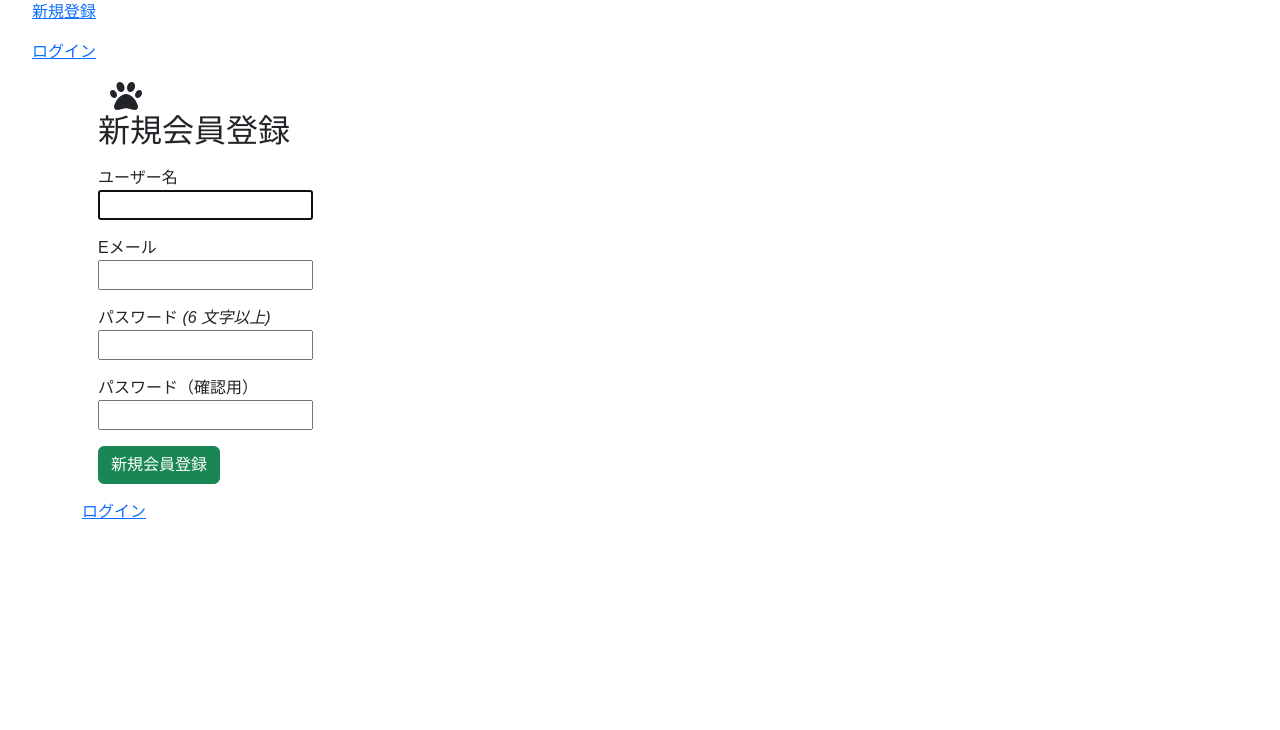
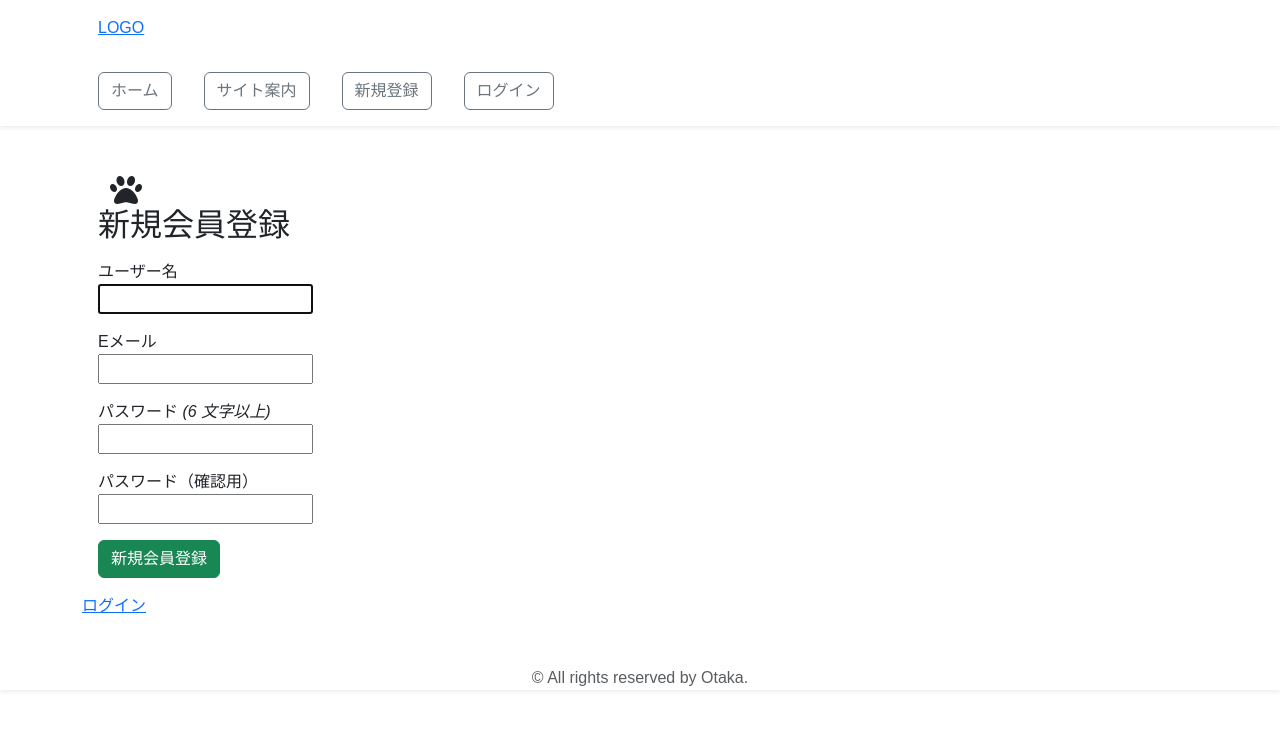
Before and after one commit to takako-K/Dogs_and_Me_portfolio-DWC, a Rails app: page /users/sign_up in a window 1280 px wide. Shown: the top 730 px of the page. Run offline with Rails 7, Linux system fonts and the light colour scheme; style sheets or scripts are compiled from the project's sources; parts of the project's set-up code (start-up, migrations or seed data) failed here and were passed over; some libraries are stand-ins or nearby versions; some web fonts are replaced.

Commit message:
[Make]ヘッダー・フッターの作成

```diff
--- a/app/controllers/application_controller.rb
+++ b/app/controllers/application_controller.rb
@@ -1,8 +1,12 @@
 class ApplicationController < ActionController::Base
-  before_action :authenticate_user!, except: [:top]
+  before_action :authenticate_user!, except: [:top, :about]
   before_action :configure_permitted_parameters, if: :devise_controller?
 
   add_flash_types :success, :info, :warning, :danger                 #フラッシュメッセージ色の拡張
+
+  def after_sign_in_path_for(resource)
+    user_path(resource)
+  end
 
   protected
 
--- a/app/views/devise/registrations/new.html.erb
+++ b/app/views/devise/registrations/new.html.erb
@@ -1,4 +1,4 @@
-<div class="container">
+<div class="container mt-5">
   <h2 class="row m-3"><i class="fas fa-paw"></i>新規会員登録</h2>
 
   <%= form_with model: @user, url: user_registration_path, id: 'new_user', class: 'new_user', local: true do |f| %>
--- a/app/views/devise/sessions/new.html.erb
+++ b/app/views/devise/sessions/new.html.erb
@@ -1,4 +1,4 @@
-<div class="container">
+<div class="container mt-5">
   <h2 class="row m-3"><i class="fas fa-paw"></i>ログイン</h2>
 
   <%= form_with model: @user, url: user_session_path, local: true do |f| %>
--- a/app/views/layouts/application.html.erb
+++ b/app/views/layouts/application.html.erb
@@ -11,18 +11,50 @@
   </head>
 
   <body>
-    <% if user_signed_in? %>
-      <ul>
-        <%= link_to "ログアウト", destroy_user_session_path, method: :delete %>
-      </ul>
-    <% else %>
-      <ul>
-        <%= link_to "新規登録", new_user_registration_path %>
-      </ul>
-      <ul>
-        <%= link_to "ログイン", new_user_session_path %>
-      </ul>
-    <% end %>
+    <header class="shadow-sm">
+      <div class="container">
+        <div class="row">
+          <div class="col align-self-center">
+            <div class="navbar-brand p-3">
+              <%= link_to "LOGO", root_path %>
+            </div>
+          </div>
+          <div class="col-align-self-center">
+            <% if user_signed_in? %>
+              <ul class="nav navbar-expand-lg navbar-right">
+                <li class="nav-item m-3">
+                  <%= link_to "ホーム", user_path(current_user.id), class: "btn btn-outline-secondary" %>
+                </li>
+                <li class="nav-item m-3">
+                  <%= link_to "投稿一覧", posts_path, class: "btn btn-outline-secondary" %>
+                </li>
+                <li class="nav-item m-3">
+                  <%= link_to "ユーザー一覧", users_path, class: "btn btn-outline-secondary" %>
+                </li>
+                <li class="nav-item m-3">
+                  <%= link_to "ログアウト", destroy_user_session_path, method: :delete, class: "btn btn-outline-secondary" %>
+                </li>
+              </ul>
+            <% else %>
+              <ul class="nav navbar-expand-lg navbar-right">
+                <li class="nav-item m-3">
+                  <%= link_to "ホーム", root_path, class: "btn btn-outline-secondary" %>
+                </li>
+                <li class="nav-item m-3">
+                  <%= link_to "サイト案内", about_path, class: "btn btn-outline-secondary" %>
+                </li>
+                <li class="nav-item m-3">
+                  <%= link_to "新規登録", new_user_registration_path, class: "btn btn-outline-secondary" %>
+                </li>
+                <li class="nav-item m-3">
+                  <%= link_to "ログイン", new_user_session_path, class: "btn btn-outline-secondary" %>
+                </li>
+              </ul>
+            <% end %>
+          </div>
+        </div>
+      </div>
+    </header>
 
     <!--フラッシュメッセージ-->
     <% flash.each do |key, value| %>
@@ -32,5 +64,13 @@
     <% end %>
 
     <%= yield %>
+
+    <footer class="shadow-sm mt-5">
+      <div class="container">
+        <p class="text-muted text-center">
+          © All rights reserved by Otaka.
+        </p>
+      </div>
+    </footer>
   </body>
 </html>
--- a/app/views/posts/edit.html.erb
+++ b/app/views/posts/edit.html.erb
@@ -1,4 +1,4 @@
-<div class="container">
+<div class="container mt-5">
   <h1 class="row m-3"><i class="fas fa-paw"></i>投稿編集</h1>
   <div class="row">
     <div class="col-12 m-3">
--- a/app/views/posts/index.html.erb
+++ b/app/views/posts/index.html.erb
@@ -1,4 +1,4 @@
-<div class="container">
+<div class="container mt-5">
   <div class="row">
     <div class="col-2">
       <%= render 'users/info', user: @user %>
--- a/app/views/posts/new.html.erb
+++ b/app/views/posts/new.html.erb
@@ -1,4 +1,4 @@
-<div class="container">
+<div class="container mt-5">
   <h1 class="row m-3"><i class="fas fa-paw"></i>新規投稿</h1>
   <div class="row">
     <div class="col-12 m-3">
--- a/app/views/posts/show.html.erb
+++ b/app/views/posts/show.html.erb
@@ -1,4 +1,4 @@
-<div class="container">
+<div class="container mt-5">
   <div class="row">
     <div class="col-2">
       <%= render 'users/info', user: @user %>
--- a/app/views/users/index.html.erb
+++ b/app/views/users/index.html.erb
@@ -1,4 +1,4 @@
-<div class="container">
+<div class="container mt-5">
   <div class="row">
     <div class="col-2">
       <%= render 'users/info', user: @user %>
--- a/app/views/users/show.html.erb
+++ b/app/views/users/show.html.erb
@@ -1,4 +1,4 @@
-<div class="container">
+<div class="container mt-5">
   <div class="row">
     <div class="col-2">
       <%= render 'users/info', user: @user %>
```
